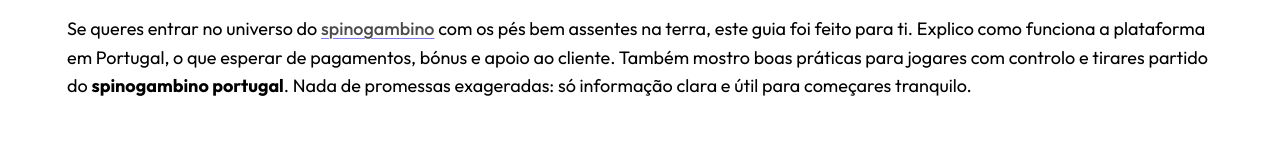
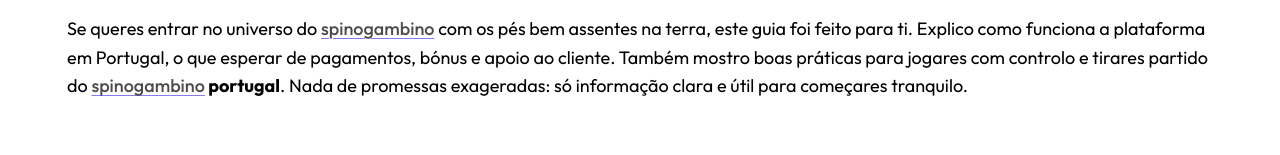
Before and after one commit to ghut-54/spinogambinobet.com.pt, a plain HTML site: page index.html in a window 1280 px wide. Shown: the part 1141-1296 px from the top of the page. Drawn offline with Linux system fonts and the light colour scheme.

Commit message:
Update index.html

```diff
--- a/index.html
+++ b/index.html
@@ -225,7 +225,7 @@ jogo responsável."><meta name="twitter:image" content="https://spinogambinobet.
 na terra, este guia foi feito para ti. Explico como funciona a
 plataforma em Portugal, o que esperar de pagamentos, bónus e apoio ao
 cliente. Também mostro boas práticas para jogares com controlo e tirares
-partido do <strong>spinogambino portugal</strong>. Nada de promessas exageradas: só
+partido do <strong><a href="https://spino-gambino.it.com" title="spinogambino">spinogambino</a> portugal</strong>. Nada de promessas exageradas: só
 informação clara e útil para começares tranquilo.</p>
 <h2 id="segurança-licenças-e-visão-geral-da-plataforma"><strong>Segurança, licenças e visão geral da plataforma</strong></h2>
 <p>A primeira preocupação de qualquer jogador é perceber se a casa é séria
```
